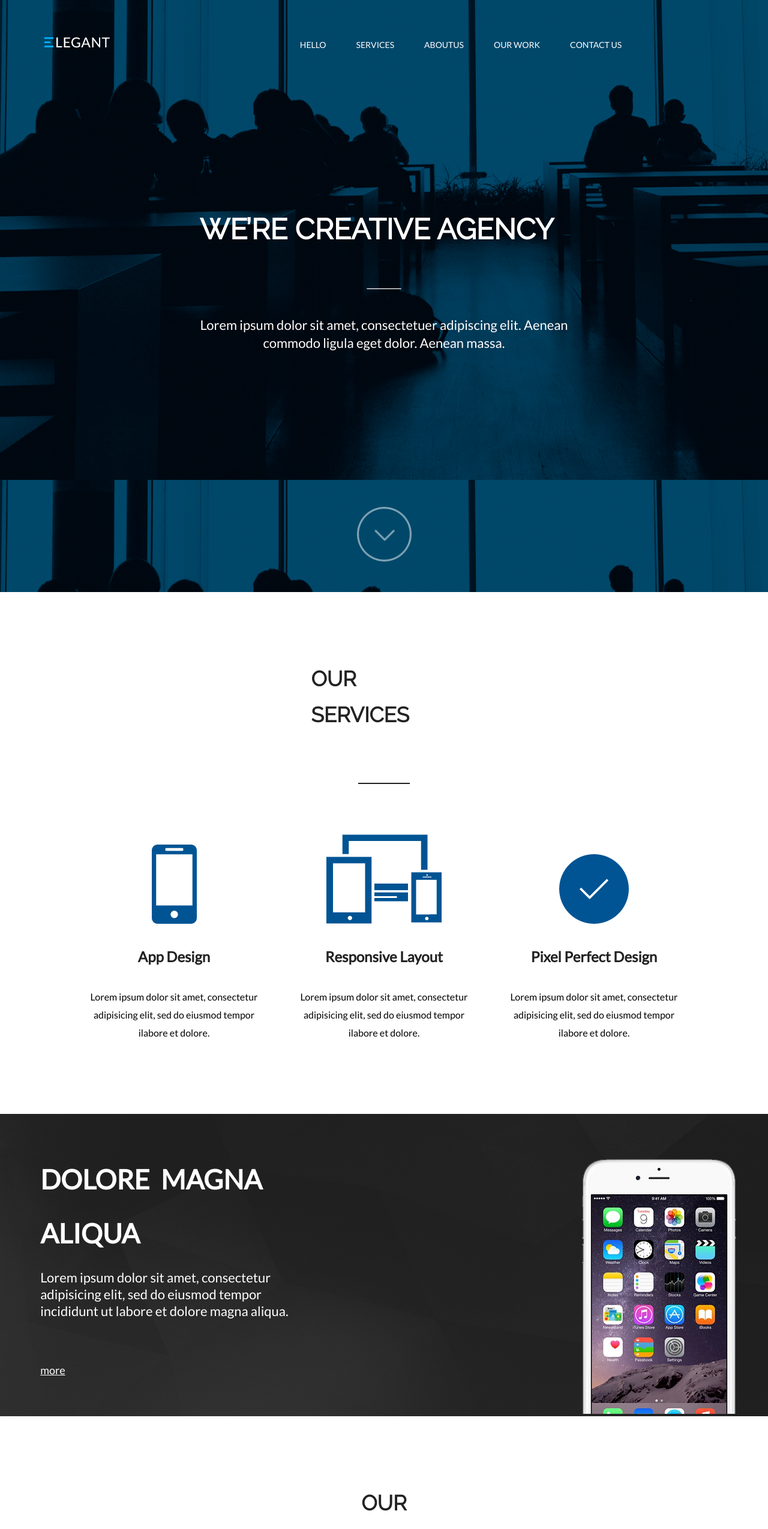
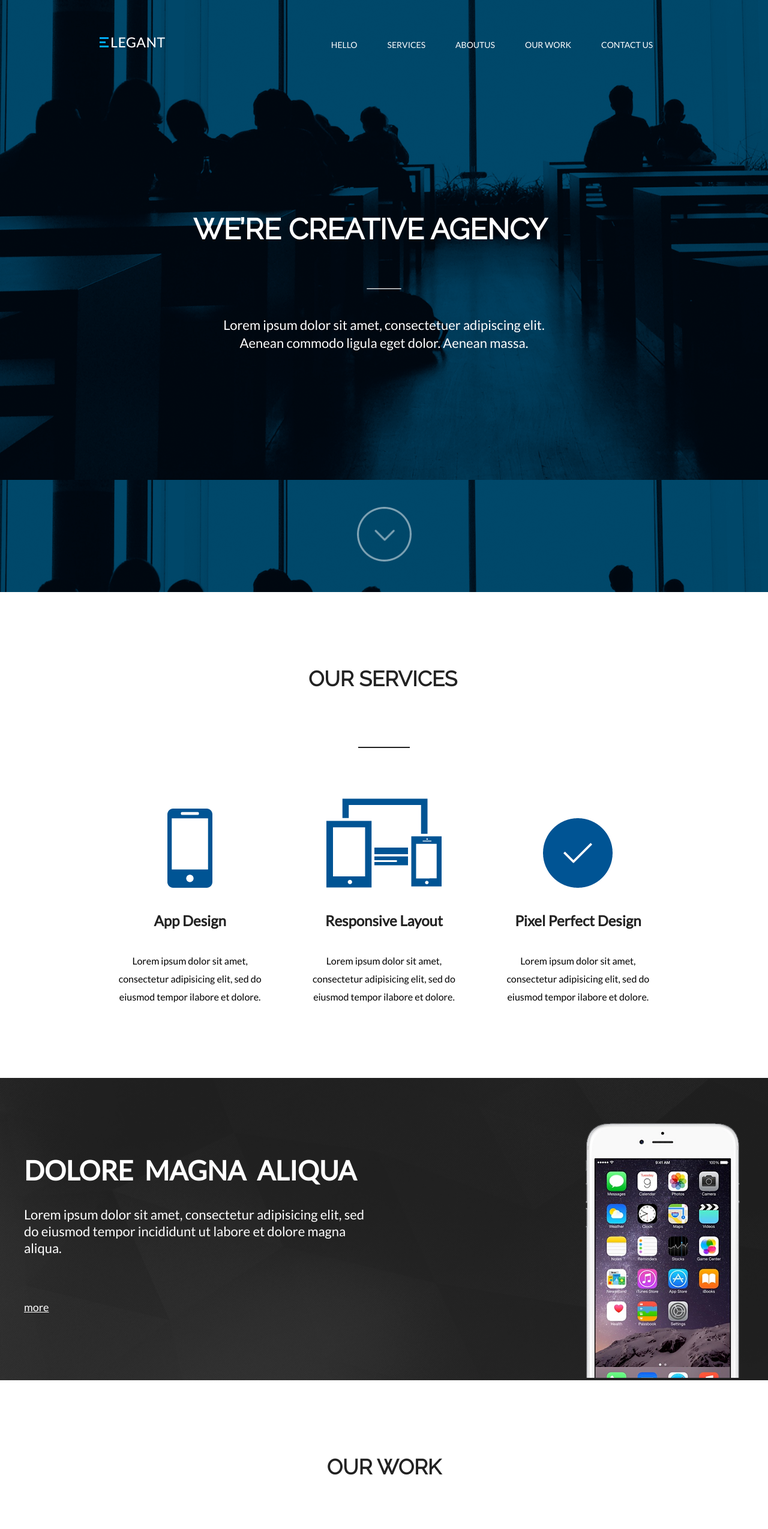
Before and after one commit to wladimir1982/Elegant, a plain HTML site: page index.html in a window 1280 px wide. Shown: the top 2549 px of the page at 60% size. Drawn offline with Linux system fonts and the light colour scheme.

Commit message:
Container

```diff
--- a/css/src/parts/_dolore.scss
+++ b/css/src/parts/_dolore.scss
@@ -1,22 +1,22 @@
 .dolore {
-    width: 100%;
-    height: auto;
     background-image: url(../../img/layers.png);
     background-repeat: no-repeat;
     background-position: center;
     background-size: cover;
-    display: flex;
-    flex-direction: row;
-    flex-wrap: wrap;
-    justify-content: space-around;
+    &__row {
+        display: flex;
+        flex-direction: row;
+        flex-wrap: wrap;
+        justify-content: space-around;
+    }
     &__wrap {
-        width: 60%;
+        width: 78%;
         display: flex;
         flex-direction: column;
         align-self: center;
     }
     &__wrap--title {
-        width: 69%;
+        width: 60%;
         margin-top: 0;
         margin-bottom: 15px;
         color: $white-color;
@@ -43,7 +43,7 @@
         @include for-description;
     }
     &__wrap--link {
-        width: 5.5%;
+        width: 5%;
         color: $white-color;
         padding: 0;
         font-family: $first-font-family;
@@ -57,7 +57,7 @@
         text-shadow: 3px 3px 2px black, 0 0 1em #0000CD;
     }
     &__img {
-        width: 19%;
+        width: 22%;
         padding-top: 75px;
     }
 }
--- a/css/src/parts/_footer.scss
+++ b/css/src/parts/_footer.scss
@@ -1,10 +1,8 @@
 .footer {
-    width: 100%;
-    height: auto;
     background-image: url(../../img/bg.png);
     @include properties-for-background;
     &__title {
-        width: 19.5%;
+        width: 21%;
         padding-top: 118px;
         margin: 0 auto 70px;
         font-size: 35px;
@@ -99,9 +97,9 @@
         color: $white-color;
         border: 3px solid $white-color;
         margin-bottom: 122px;
-       @include for-btn;
+        @include for-btn;
     }
     &__btn:hover {
-       @include for-btn-hover;
+        @include for-btn-hover;
     }
 }
--- a/css/src/parts/_global.scss
+++ b/css/src/parts/_global.scss
@@ -6,3 +6,11 @@
 body {
     margin: 0;
 }
+.container {
+	width: 100%;
+	max-width: 1230px;
+    height: auto;
+	margin: 0 auto;
+	padding-left: 15px;
+	padding-right: 15px;
+}
--- a/css/src/parts/_header.scss
+++ b/css/src/parts/_header.scss
@@ -1,6 +1,4 @@
 .header {
-    width: 100%;
-    height: auto;
     padding-top: 50px;
     background-image: url(../../img/hero-img.png);
     @include properties-for-background;
@@ -13,14 +11,14 @@
         margin-bottom: 252px;
     }
     &__logo {
-        width: 20%;
+        width: 30%;
         text-align: center;
     }
     &__menu {
-        width: 80%;
+        width: 70%;
     }
     &__title {
-        width: 48%;
+        width: 53%;
         margin: 0 auto 56px;
         padding: 0;
         font-size: 48px;
--- a/css/src/parts/_mixins.scss
+++ b/css/src/parts/_mixins.scss
@@ -1,7 +1,5 @@
 @mixin section-information($white-color) {
     display: block;
-    width: 100%;
-    height: auto;
     padding-top: 115px;
     font-family: $first-font-family;
     background-color: $white-color;
--- a/css/src/parts/_ourservices.scss
+++ b/css/src/parts/_ourservices.scss
@@ -1,7 +1,7 @@
 .ourservices {
    @include section-information($white-color);
     &__title {
-        width: 19%;
+        width: 21%;
        @include information-for-title($title-color)
     }
     &__title:hover {
--- a/css/src/parts/_ourwork.scss
+++ b/css/src/parts/_ourwork.scss
@@ -2,7 +2,7 @@
     text-align: center;
     @include section-information($white-color);
     &__title {
-        width: 14.5%;
+        width: 17%;
         @include information-for-title($title-color)
     }
     &__title:hover {
@@ -49,7 +49,6 @@
         opacity: 1;
     }
     &__wrap {
-        width: 100%;
         position: absolute;
         text-align: center;
         top: 50%;
--- a/index.html
+++ b/index.html
@@ -13,6 +13,7 @@
 <body>
     <section>
         <header class="header">
+            <div class="container">
                 <div class="header__row">
                     <div class="header__logo">
                         <a href="#">
@@ -47,9 +48,12 @@
                 <p class="header__img">
                     <img class="header__img--circular" src="img/right-arrow-circular-button--attribute-as-robin-kylander-from-flaticon-com.png" alt="circle">
                 </p>
+            </div>
+            <!-- .container -->
         </header>
         <main>
             <section class="ourservices">
+                <div class="container">
                     <h1 class="ourservices__title">our services</h1>
                     <p class="ourservices__line">
                         <img class="ourservices__line-img" src="img/line-sep.svg" alt="line">
@@ -71,8 +75,12 @@
                             <p class="ourservices__description">Lorem ipsum dolor sit amet, consectetur adipisicing elit, sed do eiusmod tempor ilabore et dolore.</p>
                         </li>
                     </ul>
+                </div>
+                <!-- .container -->
             </section>
             <section class="dolore">
+                <div class="container">
+                    <div class="dolore__row">
                         <div class="dolore__wrap">
                             <h1 class="dolore__wrap--title">dolore magna aliqua</h1>
                             <p class="dolore__wrap--description">Lorem ipsum dolor sit amet, consectetur adipisicing elit, sed do eiusmod tempor incididunt ut labore et dolore magna aliqua.</p>
@@ -81,8 +89,12 @@
                         <div class="dolore__img">
                             <img src="img/layer-15.png" alt="iphone">
                         </div>
+                    </div>
+                </div>
+                <!-- .container -->
             </section>
             <section class="ourwork">
+                <div class="container">
                     <h1 class="ourwork__title">our work</h1>
                     <p class="ourwork__line">
                         <img class="ourservices__line-img" src="img/line-sep.svg" alt="line">
@@ -109,10 +121,13 @@
                         </li>
                     </ul>
                     <input class="ourwork__btn" type="submit" name="more" value="more">
+                </div>
+                <!-- .container -->
             </section>
         </main>
         <footer>
             <section class="footer">
+                <div class="container">
                     <h1 class="footer__title">get in touch</h1>
                     <p class="footer__line">
                         <img class="footer__line-img" src="img/shape-1.svg" alt="line">
@@ -159,6 +174,8 @@
                         </p>
                         <input class="form__btn" type="submit" name="send" value="Send">
                     </form>
+                </div>
+                <!-- .container -->
             </section>
         </footer>
     </section>
```
Also changed, not shown: css/dist/style.css, 1 other file. Lines whose indentation alone changed are shown as unchanged.
